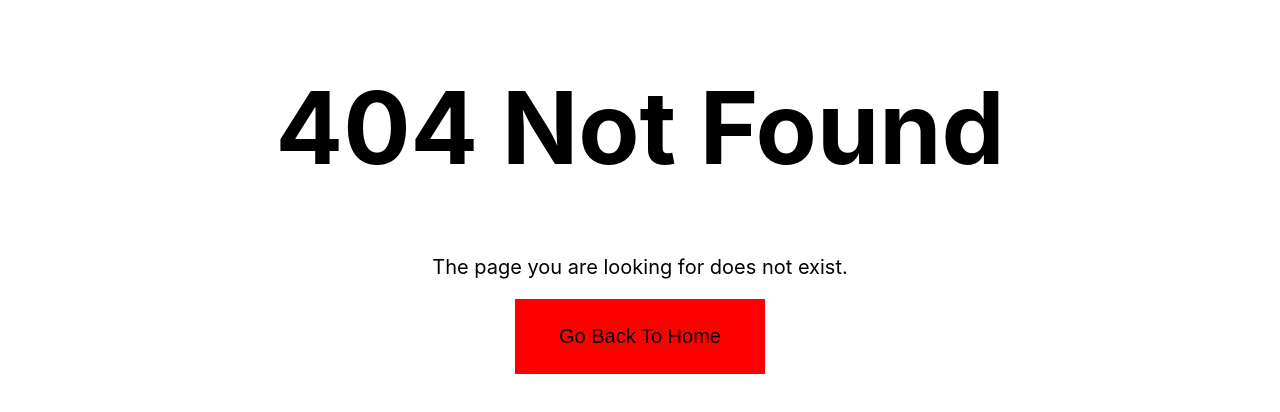
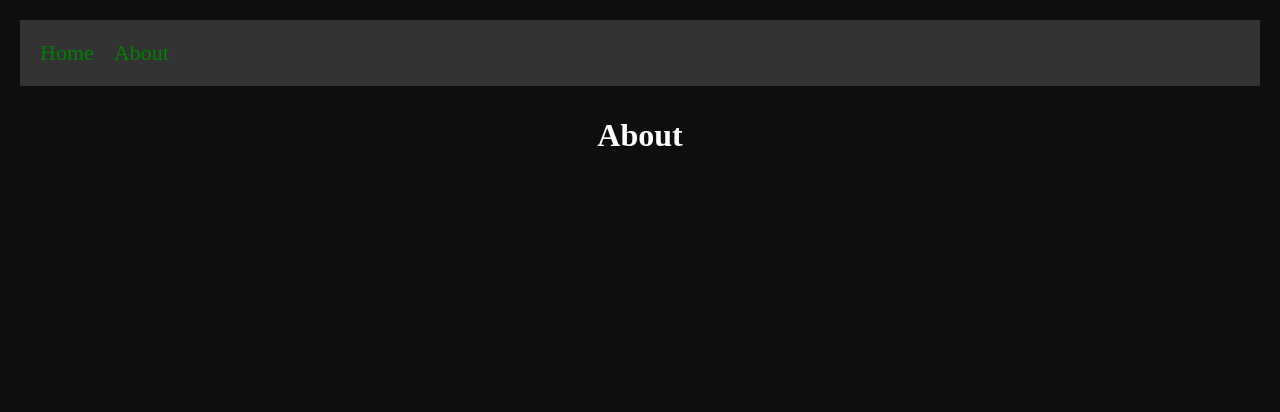
Before and after one commit to Wiggle37/website, a React (Create React App) app: page /about in a window 1280 px wide. Before the commit this address had no page. Shown: the top 412 px of the page. Built offline with nearby package versions, Linux system fonts and the light colour scheme.

Commit message:
Header, some styling changes

```diff
--- /dev/null
+++ b/src/About/About.js
@@ -0,0 +1,7 @@
+export default function About() {
+    return (
+        <div className="About">
+            <h1 className='About'>About</h1>
+        </div>
+    )
+}
--- a/src/App.css
+++ b/src/App.css
@@ -1,38 +1,9 @@
-.App {
-  text-align: center;
+body {
+  background-color: #0e0e0e;
 }
 
-.App-logo {
-  height: 40vmin;
-  pointer-events: none;
+h1 {
+  text-align: center;
+  color: white;
+  font-family: 'Shadows Into Light', cursive;
 }
-
-@media (prefers-reduced-motion: no-preference) {
-  .App-logo {
-    animation: App-logo-spin infinite 20s linear;
-  }
-}
-
-.App-header {
-  background-color: #282c34;
-  min-height: 100vh;
-  display: flex;
-  flex-direction: column;
-  align-items: center;
-  justify-content: center;
-  font-size: calc(10px + 2vmin);
-  color: white;
-}
-
-.App-link {
-  color: #61dafb;
-}
-
-@keyframes App-logo-spin {
-  from {
-    transform: rotate(0deg);
-  }
-  to {
-    transform: rotate(360deg);
-  }
-}
--- a/src/App.js
+++ b/src/App.js
@@ -1,15 +1,22 @@
 import { BrowserRouter, Routes, Route } from 'react-router-dom';
 
 import './App.css';
+import Header from './Header/Header';
 import Home from './Home/Home';
+import About from './About/About';
 import NotFound from './NotFound/NotFound';
 
 function App() {
   return (
     <div className='App'>
       <BrowserRouter>
+      <Header items={[
+        { name: 'Home', path: '/' },
+        { name: 'About', path: '/about' }
+      ]}></Header>
         <Routes>
           <Route path='/' element={<Home />} />
+          <Route path='/about' element={<About />} />
           <Route path='*' element={<NotFound />} />
         </Routes>
       </BrowserRouter>
--- a/src/Header/Header.css
+++ b/src/Header/Header.css
@@ -0,0 +1,28 @@
+div {
+    padding: 10px;
+}
+
+.logo {
+    float: left;
+}
+
+.Header {
+  background-color: #333;
+  overflow: hidden;
+}
+
+.Header a {
+  float: left;
+  color: green;
+  text-align: center;
+  padding: 10px;
+  border-radius: 10px;
+  text-decoration: none;
+  font-size: 22px;
+  font-family: 'Shadows Into Light', cursive;
+}
+
+.Header a:hover {
+  background-color: #ddd;
+  color: green;
+}
--- a/src/Header/Header.js
+++ b/src/Header/Header.js
@@ -1,7 +1,17 @@
-export default function Header(props) {
+import './Header.css'
+
+export default function Header(items) {
+  const navigation = [...items.items]
+
   return (
     <div className='Header'>
-
+      {
+        navigation.map((item) => (
+          <a href={item.path}>
+              {item.name}
+          </a>
+        ))
+      }
     </div>
   );
 }
```
Also changed, not shown: src/About/About.css (added).
